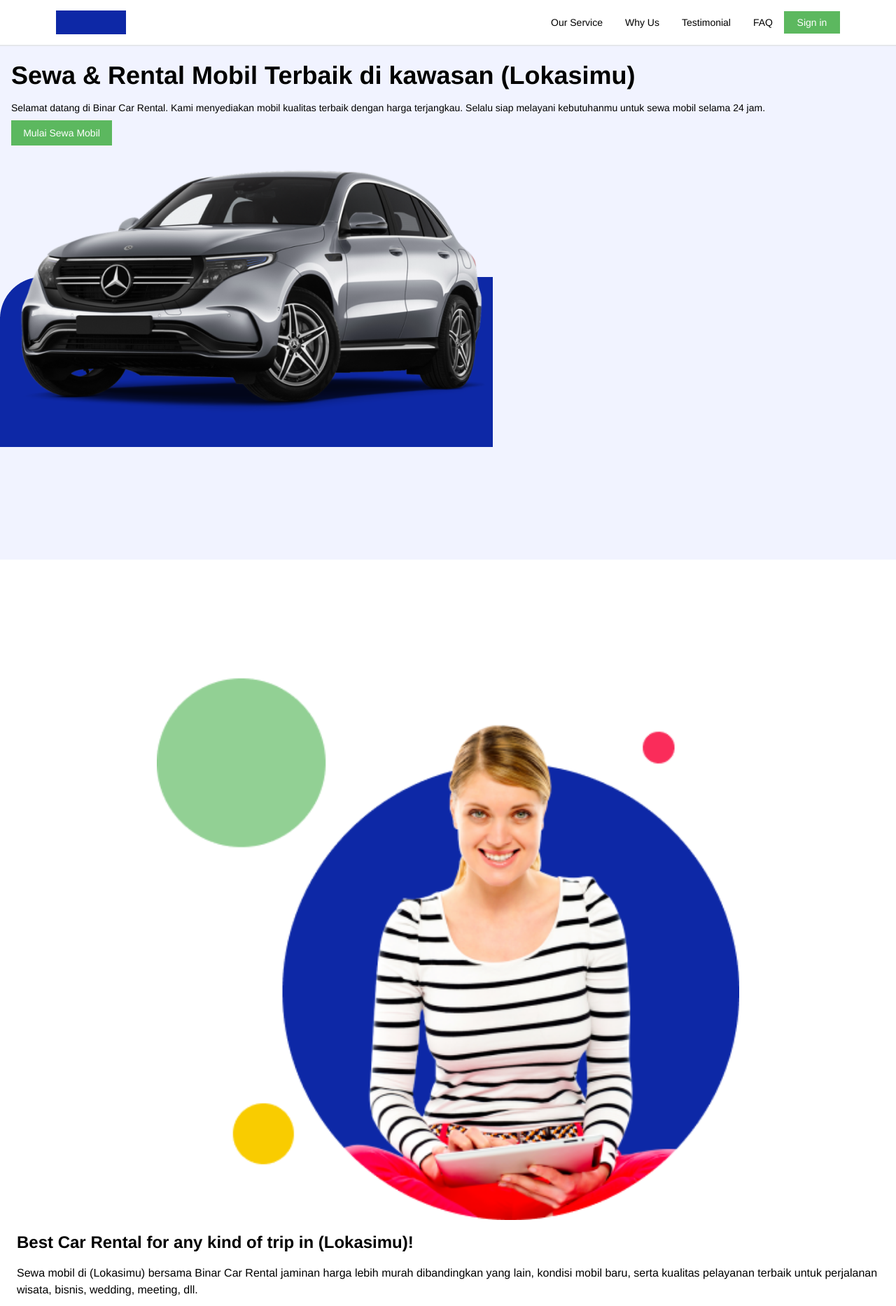
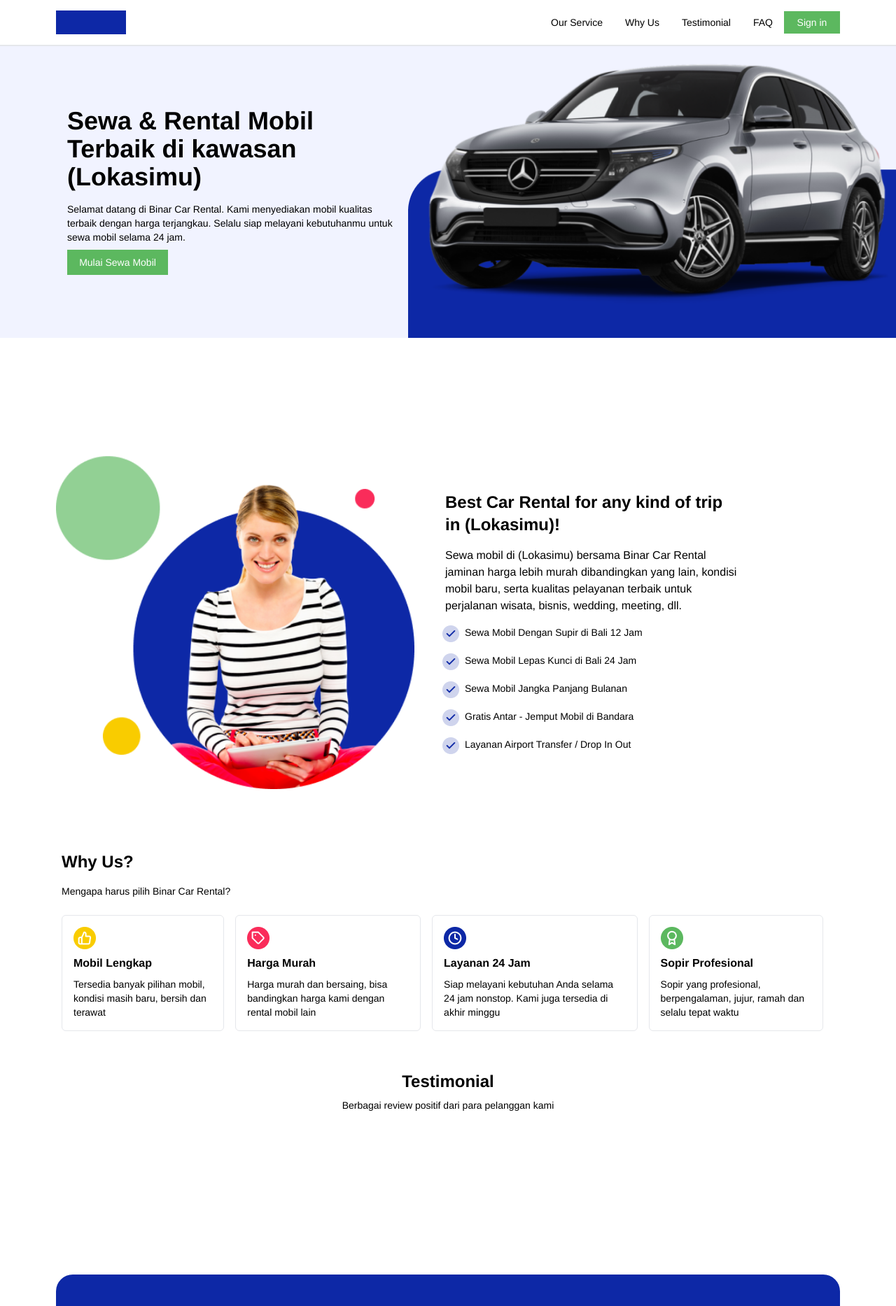
Before and after one commit to Julius-Taslim/24001117-synrgy7-jul-bcr-ch2, a website: page src/index.html in a window 1280 px wide. Shown: the top 1867 px of the page at 70% size. Drawn offline with Linux system fonts and the light colour scheme; a web font is replaced by a local one.

Commit message:
feat : added responsive for md

```diff
--- a/src/index.html
+++ b/src/index.html
@@ -22,22 +22,24 @@
     <!--/Header & Nav-->
 
     <!--Main-->
-    <section id="main" class="bg-[#F1F3FF] h-[100vh] w-screen pt-20 ">
-        <div class="">
-            <div class="px-2 *:px-2 *:py-2 pb-6">
+    <section id="main" class="bg-[#F1F3FF] w-screen pt-20">
+        <div class="md:flex md:flex-row md:justify-between md:items-center">
+            <div class="px-2 *:px-2 *:py-2 pb-6 md:w-[508px] md:ml-20">
                 <h1 class="text-4xl font-bold">Sewa & Rental Mobil Terbaik di kawasan (Lokasimu)</h1>
                 <p class="font-light text-sm">Selamat datang di Binar Car Rental. Kami menyediakan mobil kualitas terbaik dengan harga terjangkau. Selalu siap melayani kebutuhanmu untuk sewa mobil selama 24 jam.</p>
                 <button class="btn bg-[#5CB85F] text-white text-sm ml-2 py-3 h-9 w-36">Mulai Sewa Mobil</button>
             </div>
-            <img src="assets/images/img_car (2).png" class="">
+            <div class="md:max-w-[704px] md:max-h-[407px]">
+                <img src="assets/images/img_car (2).png">
+            </div>
         </div>
     </section>
     <!--/Main-->
 
     <!--Our-Section-->
-    <section id="our-section" class="mt-[120px] py-10">
-        <img src="assets/images/img_service (1).png" class="w-[65%] mx-auto py-2">
-        <div class="px-4">
+    <section id="our-section" class="mt-[120px] py-10 flex flex-col md:flex-row items-center justify-between">
+        <img src="assets/images/img_service (1).png" class="w-[65%] md:w-[40%] mx-auto md:ml-20 py-2">
+        <div class="px-4 md:max-w-[468px] md:mr-[200px]">
             <h1 class="px-2 py-2 text-2xl font-bold">Best Car Rental for any kind of trip in (Lokasimu)!</h1>
             <p class="px-2 py-2 font-light">Sewa mobil di (Lokasimu) bersama Binar Car Rental jaminan harga lebih murah dibandingkan yang lain, kondisi mobil baru, serta kualitas pelayanan terbaik untuk perjalanan wisata, bisnis, wedding, meeting, dll.</p>
             <ul class="list-image-none *:font-light *:text-sm" >
@@ -68,10 +70,10 @@
     <!--/Our-Section-->
 
     <!--Why Us-->
-    <section id="why-us" class="px-2 my-8 flex flex-col justify-center items-center">
+    <section id="why-us" class="px-2 md:mx-20 my-8 flex flex-col justify-center">
         <h1 class="text-2xl font-bold py-2">Why Us?</h1>
         <p class="text-sm font-light py-2">Mengapa harus pilih Binar Car Rental?</p>
-        <div class="*:py-4 *:px-4 *:my-4 *:border-[1.5px] *:rounded-md">
+        <div class="*:py-4 *:px-4 *:my-4 *:md:mr-4 *:border-[1.5px] *:rounded-md *:md:w-[auto] flex flex-col md:flex-row md:mx-auto">
             <div>
                 <img src="assets/images/icon_complete (1).png" alt="icon complete">
                 <h3 class="py-2 font-bold">Mobil Lengkap</h3>
@@ -98,7 +100,7 @@
 
     <!--Testimonial-->
     <section id="testimonial" class="flex flex-col items-center my-8 px-2">
-        <h1 class="text-2xl font-bold">Testimonial</h1>
+        <h1 class="text-2xl font-bold my-2">Testimonial</h1>
         <p class="text-center font-light text-sm">Berbagai review positif dari para pelanggan kami</p>
         <div class="min-h-[200px]">
             <!--Carousel-->
@@ -107,7 +109,7 @@
     <!--/Testimonial-->
 
     <!--Getting Started-->
-    <section id="getting-started" class="bg-[#0D28A6] rounded-3xl mx-2 min-h-[400px] flex flex-col justify-center items-center *:mx-auto">
+    <section id="getting-started" class="bg-[#0D28A6] md:mx-20 rounded-3xl mx-2 min-h-[400px] flex flex-col justify-center items-center *:mx-auto">
         <h1 class="font-bold text-2xl text-white text-center px-16 py-4">Sewa Mobil di (Lokasimu) Sekarang</h1>
         <p class="font-light text-sm text-white text-center px-16 py-4">Lorem ipsum dolor sit amet, consectetur adipiscing elit, sed do eiusmod tempor incididunt ut labore et dolore magna aliqua. </p>
         <button class="btn bg-[#5CB85F] text-white text-sm font-bold rounded-sm ml-2 my-4 h-9 w-36">Mulai Sewa Mobil</button>
@@ -128,7 +130,7 @@
     <!--/FAQ-->
 
     <!--Footer-->
-    <footer class="mx-2 my-2 flex flex-col">
+    <footer class="mx-2 my-2 flex flex-col md:flex-row *:md:w-auto md:mx-20 justify-around">
         <div class="*:font-light *:text-sm *:py-2">
             <p>Jalan Suroyo No. 161 Mayangan Kota Probolonggo 672000</p>
             <p>binarcarrental@gmail.com</p>
```
Also changed, not shown: src/assets/styles/output.css.
